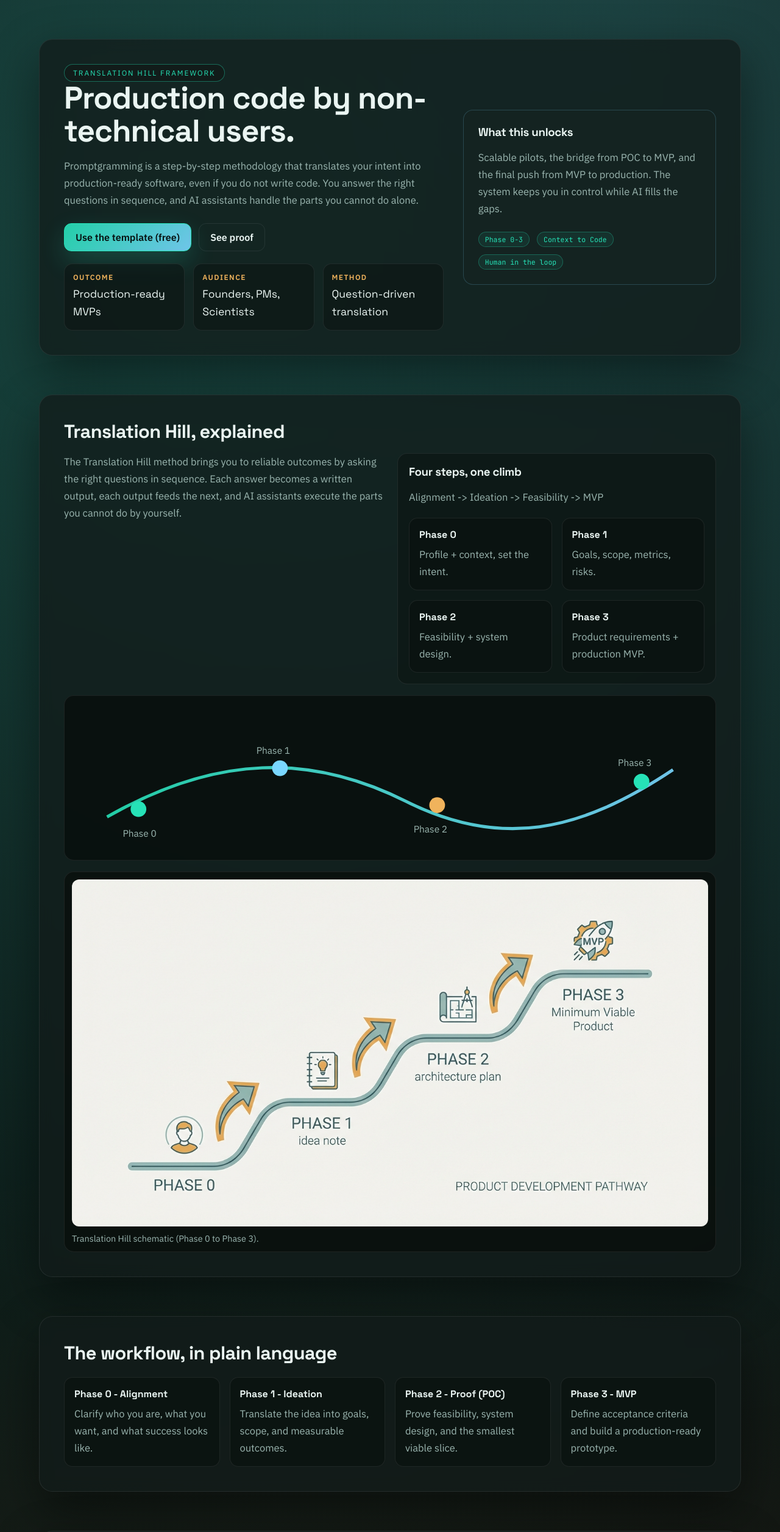
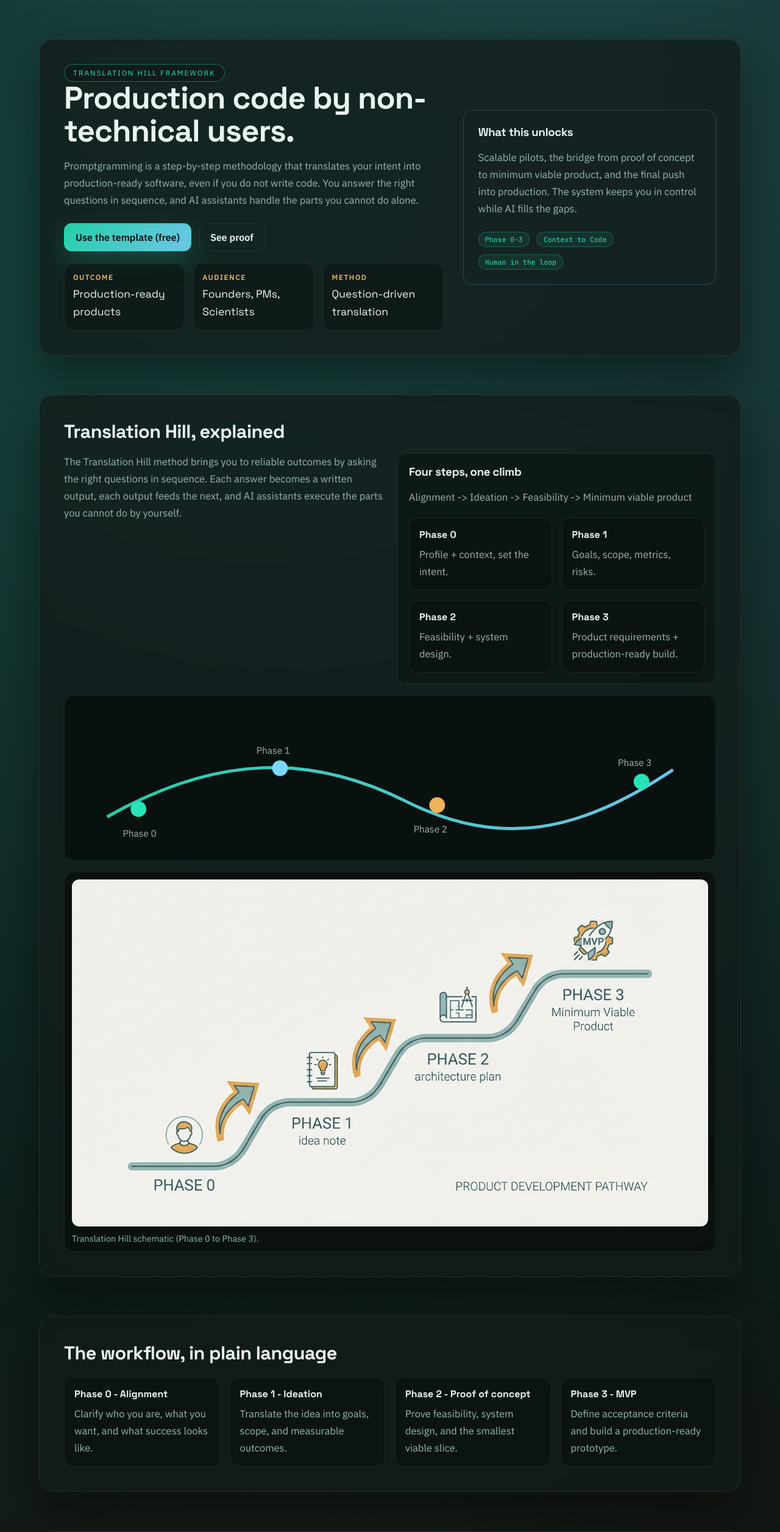
Before and after one commit to rm2thaddeus/promptgramming, a plain HTML site: page docs/index.html in a window 1280 px wide. Shown: the top 2512 px of the page at 61% size. Drawn offline with Linux system fonts and the light colour scheme.

Commit message:
chore: refine non-technical copy

```diff
--- a/docs/index.html
+++ b/docs/index.html
@@ -362,7 +362,7 @@
         <div class="stat-row">
           <div class="stat">
             <h4>Outcome</h4>
-            <p>Production-ready MVPs</p>
+            <p>Production-ready products</p>
           </div>
           <div class="stat">
             <h4>Audience</h4>
@@ -377,7 +377,7 @@
       <div class="hero-card">
         <h3>What this unlocks</h3>
         <p>
-          Scalable pilots, the bridge from POC to MVP, and the final push from MVP to production.
+          Scalable pilots, the bridge from proof of concept to minimum viable product, and the final push into production.
           The system keeps you in control while AI fills the gaps.
         </p>
         <div class="cta-row">
@@ -397,7 +397,7 @@
         </p>
         <div class="card">
           <h3>Four steps, one climb</h3>
-          <p>Alignment -> Ideation -> Feasibility -> MVP</p>
+          <p>Alignment -> Ideation -> Feasibility -> Minimum viable product</p>
           <div class="flow">
             <div class="flow-step">
               <h4>Phase 0</h4>
@@ -413,7 +413,7 @@
             </div>
             <div class="flow-step">
               <h4>Phase 3</h4>
-              <p>Product requirements + production MVP.</p>
+              <p>Product requirements + production-ready build.</p>
             </div>
           </div>
         </div>
@@ -457,7 +457,7 @@
           <p>Translate the idea into goals, scope, and measurable outcomes.</p>
         </div>
         <div class="flow-step">
-          <h4>Phase 2 - Proof (POC)</h4>
+          <h4>Phase 2 - Proof of concept</h4>
           <p>Prove feasibility, system design, and the smallest viable slice.</p>
         </div>
         <div class="flow-step">
@@ -492,7 +492,7 @@
           </div>
           <div class="flow-step">
             <h4>Outcome</h4>
-            <p>Production-ready MVP + roadmap.</p>
+            <p>Production-ready product + roadmap.</p>
           </div>
         </div>
       </div>
@@ -513,7 +513,7 @@
       <div class="proof-grid">
         <div>
           <p>
-            Pixel Detective is a vibe coding manifesto: every part of the system was created through
+            Pixel Detective is a vibe coding manifesto. It was built with no hand-written code, using
             idea generation, prompt engineering, and AI-driven software synthesis. The Translation Hill
             process guided a scientist (not a software engineer) to deliver a complex production system.
           </p>
```
